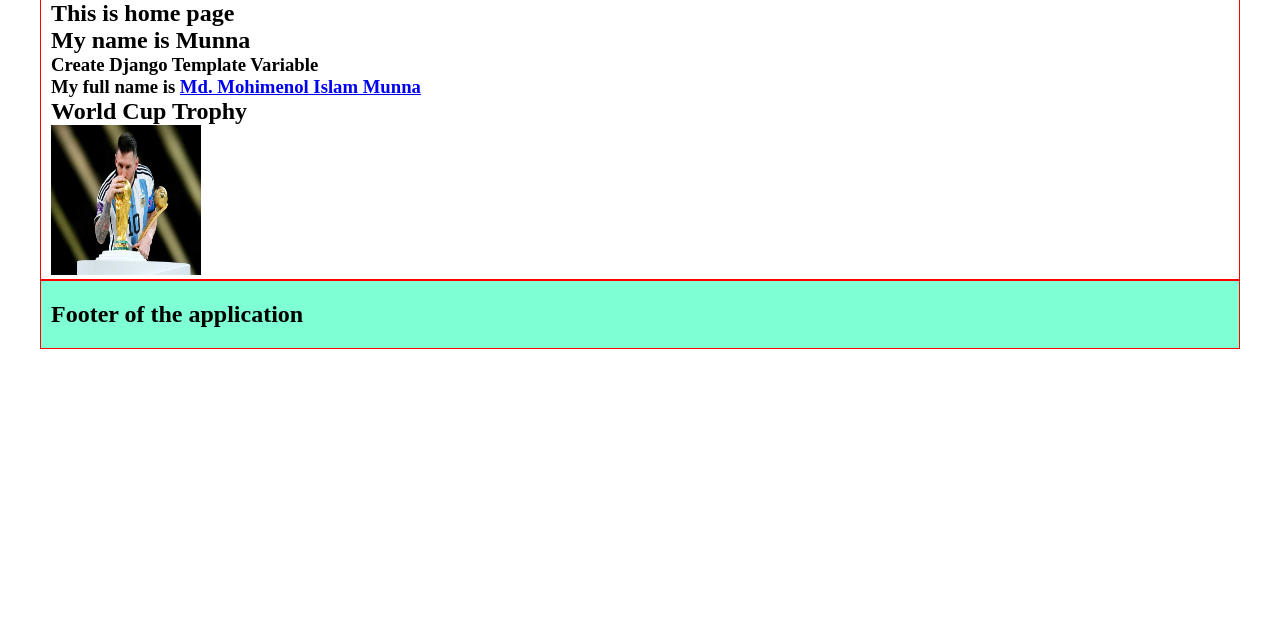
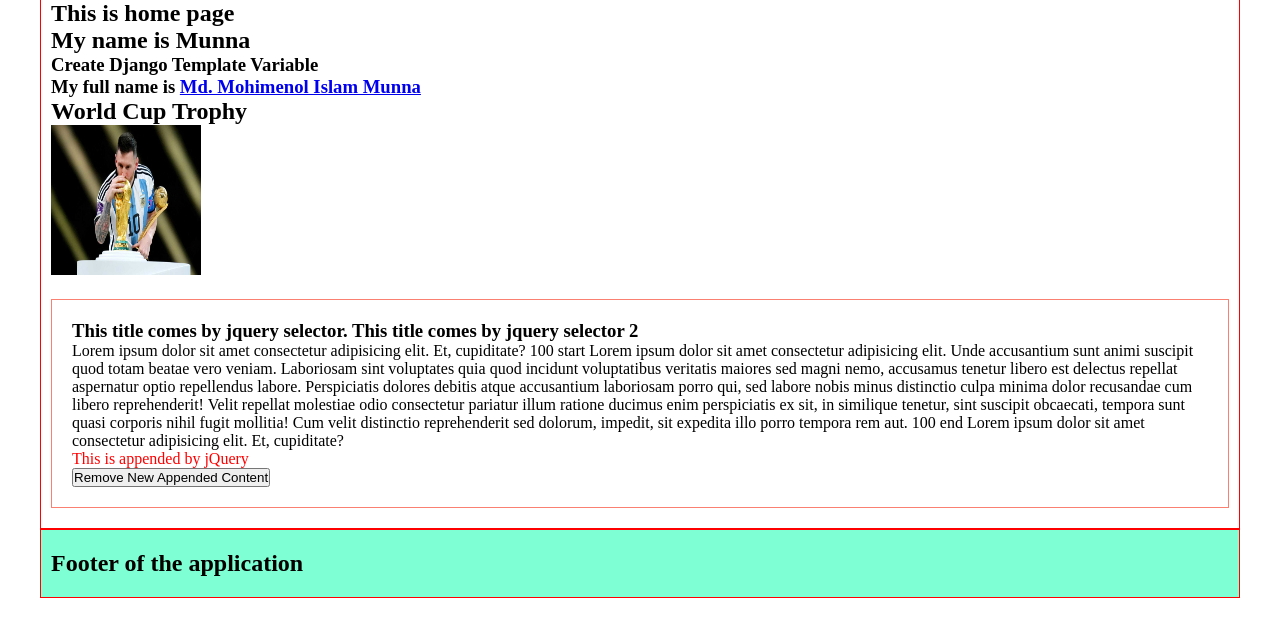
Before and after one commit to Mohimenol-Islam-Munna/DFB_BOOK, a Django app: page / in a window 1280 px wide. Shown: the part 70-707 px from the top of the page. Run offline with Django 5.2, Linux system fonts and the light colour scheme.

Commit message:
jquery with django

```diff
--- a/chapter-one/pages/static/pages/css/base.css
+++ b/chapter-one/pages/static/pages/css/base.css
@@ -19,3 +19,13 @@
   padding-top: 20px;
   padding-bottom: 20px;
 }
+
+.jq_container {
+  border: 1px solid salmon;
+  padding: 20px;
+  margin: 20px 0px;
+}
+
+.red {
+  color: red;
+}
--- a/chapter-one/pages/static/pages/js/base.js
+++ b/chapter-one/pages/static/pages/js/base.js
@@ -1,3 +1,18 @@
 $(document).ready(function () {
   console.log("This comes from jquery");
+
+  const title = $("#title");
+  title.text("This title comes by jquery selector");
+  title.text(`${title.text()}. ${"This title comes by jquery selector 2"}`);
+
+  const content = $("#content");
+  console.log("content html::", content.html());
+
+  console.log("attr :", content.attr("id"));
+
+  content.append("<div id='new' class='red'>This is appended by jQuery</div>");
+
+  $("#rm_btn").on("click", function () {
+    $("#new").remove();
+  });
 });
--- a/chapter-one/pages/templates/_base.html
+++ b/chapter-one/pages/templates/_base.html
@@ -17,7 +17,33 @@
     {% include 'pages/_header.html' %}
 
     <main class="container content" id="main">
-      {% block content %} No Content Provided {% endblock %}
+      <div>{% block content %} No Content Provided {% endblock %}</div>
+      <section class="jq_container">
+        <h3 id="title"></h3>
+        <p id="content">
+          <span
+            >Lorem ipsum dolor sit amet consectetur adipisicing elit. Et,
+            cupiditate?</span
+          >
+          100 start Lorem ipsum dolor sit amet consectetur adipisicing elit.
+          Unde accusantium sunt animi suscipit quod totam beatae vero veniam.
+          Laboriosam sint voluptates quia quod incidunt voluptatibus veritatis
+          maiores sed magni nemo, accusamus tenetur libero est delectus repellat
+          aspernatur optio repellendus labore. Perspiciatis dolores debitis
+          atque accusantium laboriosam porro qui, sed labore nobis minus
+          distinctio culpa minima dolor recusandae cum libero reprehenderit!
+          Velit repellat molestiae odio consectetur pariatur illum ratione
+          ducimus enim perspiciatis ex sit, in similique tenetur, sint suscipit
+          obcaecati, tempora sunt quasi corporis nihil fugit mollitia! Cum velit
+          distinctio reprehenderit sed dolorum, impedit, sit expedita illo porro
+          tempora rem aut. 100 end
+          <span
+            >Lorem ipsum dolor sit amet consectetur adipisicing elit. Et,
+            cupiditate?</span
+          >
+        </p>
+        <button id="rm_btn">Remove New Appended Content</button>
+      </section>
     </main>
 
     {% include 'pages/_footer.html' %}
```
